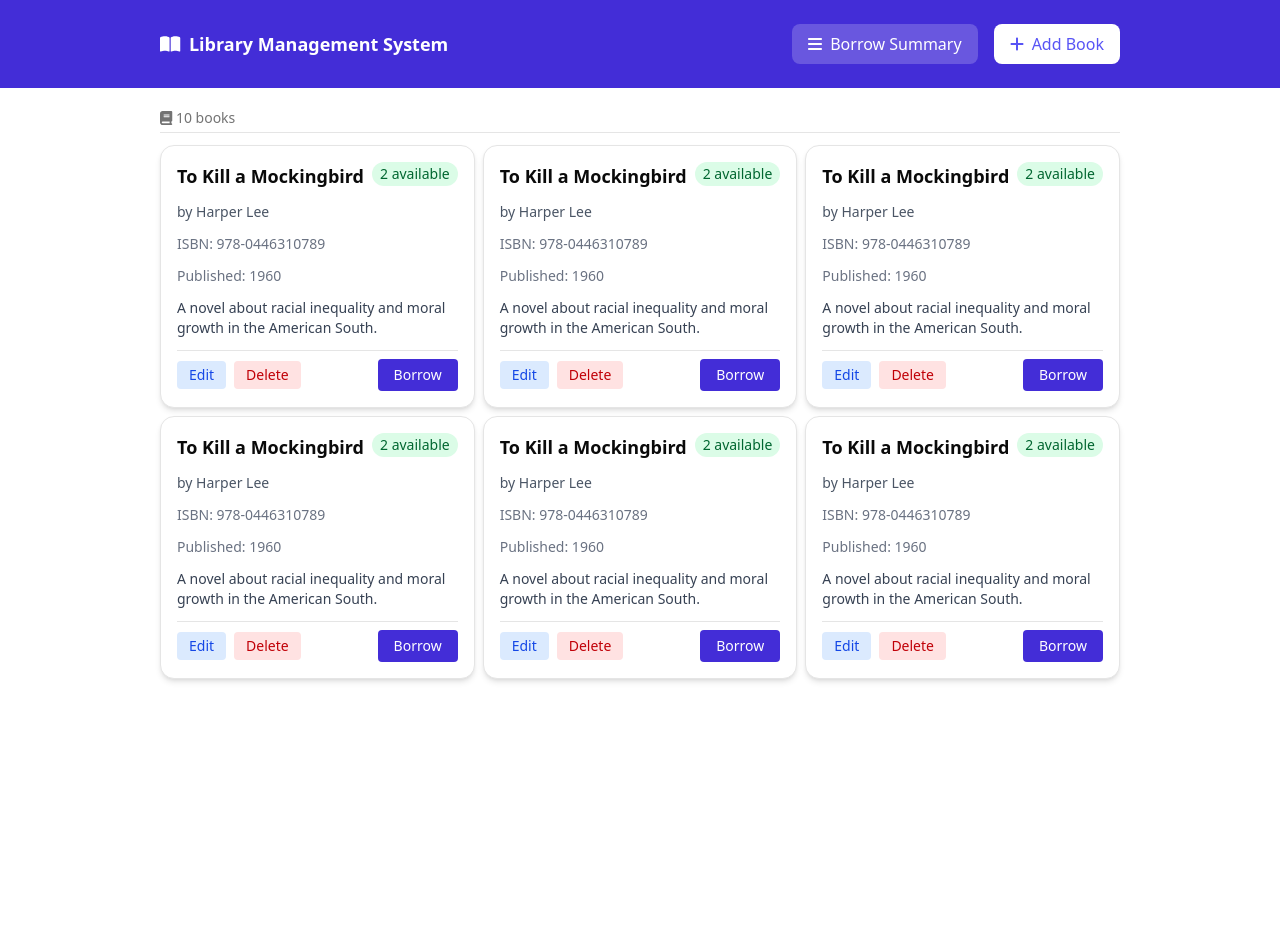
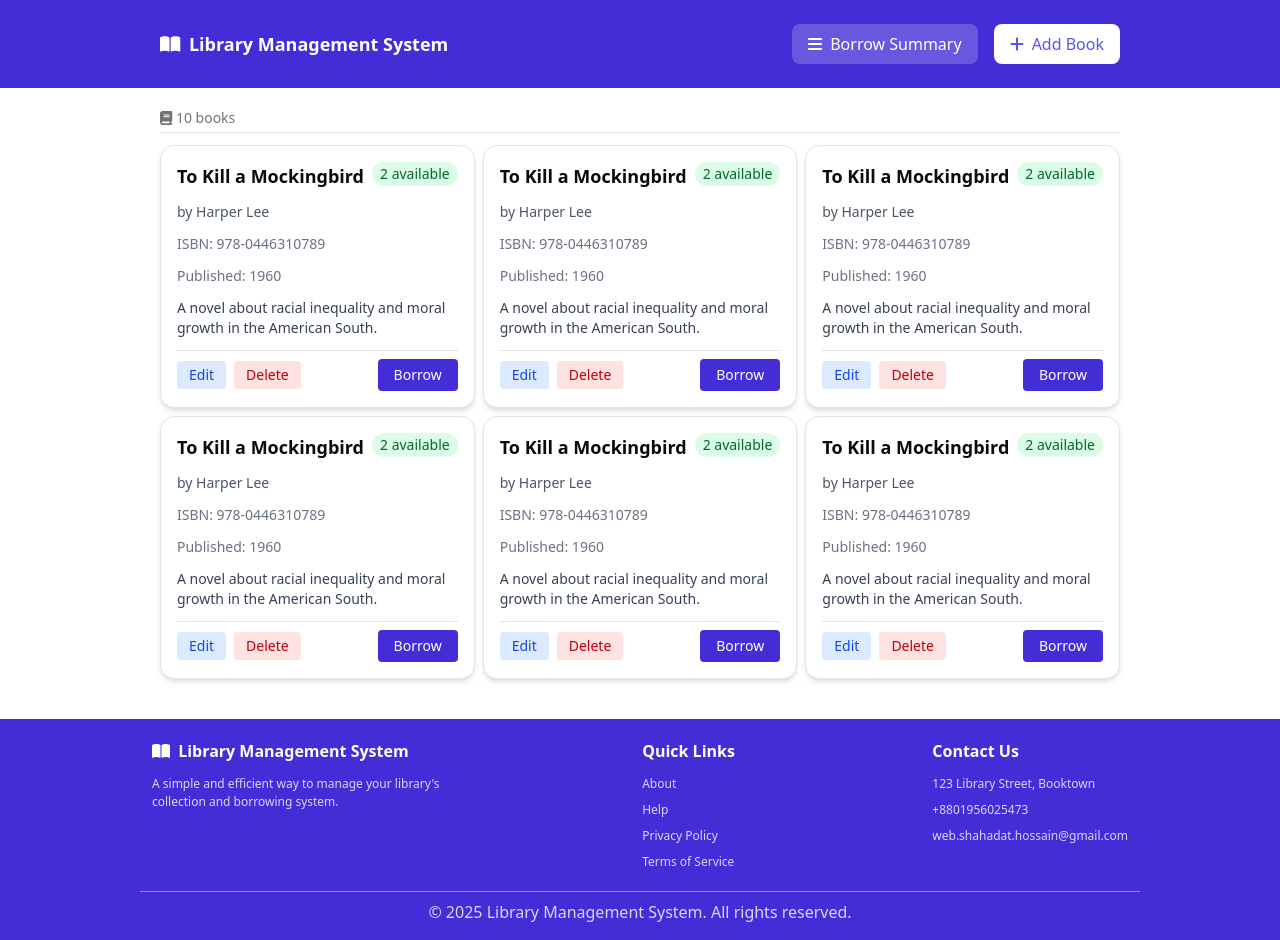
Before and after one commit to web-shahadat-hossain/Library-management-system-frontend, a React (Vite) app: page / in a window 1280 px wide. Before the commit the page ends 800 px from the top, so only its background shows below. Built offline with nearby package versions, Linux system fonts and the light colour scheme.

Commit message:
footer is done

```diff
--- a/src/App.tsx
+++ b/src/App.tsx
@@ -1,11 +1,13 @@
 import { Outlet } from "react-router";
 import { Navbar } from "./components/layout/Navbar";
+import Footer from "./components/layout/Footer";
 
 function App() {
   return (
     <div>
       <Navbar />
       <Outlet />
+      <Footer />
     </div>
   );
 }
--- /dev/null
+++ b/src/components/layout/Footer.tsx
@@ -0,0 +1,50 @@
+import { faBookOpen } from "@fortawesome/free-solid-svg-icons";
+import { FontAwesomeIcon } from "@fortawesome/react-fontawesome";
+
+function Footer() {
+  return (
+    <footer className="bg-indigo-700 mt-10 ">
+      <div className="max-w-[1000px]  pb-2 mx-auto">
+        <div className="mx-auto px-3 py-5 flex justify-between flex-col lg:flex-row gap-5 lg:gap-0 border-b border-b-[#8787f5]">
+          <div className="lg:w-[30%]">
+            <h2 className=" text-white text-[16px] mb-3 font-bold ">
+              {" "}
+              <FontAwesomeIcon className="mr-1" icon={faBookOpen} /> Library
+              Management System
+            </h2>
+            <p className="text-[#d6d6ff] text-[12px]">
+              A simple and efficient way to manage your library's collection and
+              borrowing system.
+            </p>
+          </div>
+          <div>
+            <h2 className=" text-white text-[16px] mb-3 font-bold ">
+              Quick Links
+            </h2>
+            <ul className="text-[#d6d6ff] text-[12px] flex flex-col gap-2 font-medium">
+              <li>About</li>
+              <li>Help</li>
+              <li>Privacy Policy</li>
+              <li>Terms of Service</li>
+            </ul>
+          </div>
+          <div>
+            <h2 className=" text-white text-[16px] mb-3 font-bold ">
+              Contact Us
+            </h2>
+            <ul className="text-[#d6d6ff] text-[12px] flex flex-col gap-2 font-medium">
+              <li>123 Library Street, Booktown</li>
+              <li>+8801956025473</li>
+              <li>web.shahadat.hossain@gmail.com</li>
+            </ul>
+          </div>
+        </div>
+        <div className="text-center py-2 text-[#d6d6ff] ">
+          <p>© 2025 Library Management System. All rights reserved.</p>
+        </div>
+      </div>
+    </footer>
+  );
+}
+
+export default Footer;
```
